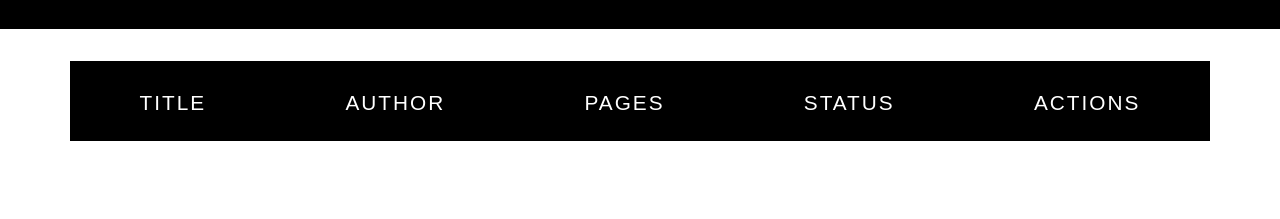
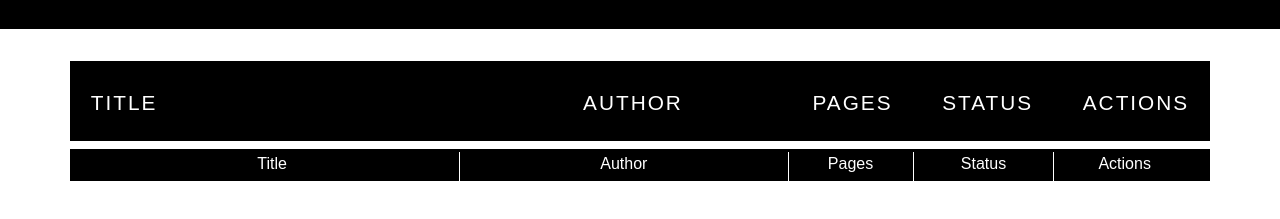
Before and after one commit to mesielepush/Js_Library, a plain HTML site: page index.html in a window 1280 px wide. Shown: the part 99-318 px from the top of the page. Drawn offline with nearby package versions, Linux system fonts and the light colour scheme.

Commit message:
template for books

```diff
--- a/app.js
+++ b/app.js
@@ -1,6 +1,7 @@
 let myLibrary = [];
 
-let Book = (args)=>{
+function Book(args){
+
     this.author = args.author;
     this.pages = args.pages;
     this.title = args.title;
@@ -16,3 +17,39 @@ let deleteBookFromLibrary = (index)=>{
 let updateStatusInLibrary = (index, status)=> {
 myLibrary[index].status = status;
 }
+
+let uno = new Book({
+    author:'pipi',
+    pages:245,
+    title:'Pipi popo',
+    status:false,
+    actions:false
+})
+add(uno)
+
+let dos = new Book({
+    author:'pichichi',
+    pages:654,
+    title:'popotitoti',
+    status:false,
+    actions:false
+})
+add(dos)
+
+console.log(myLibrary)
+console.log('lashdlkajshdlkj')
+function render(){
+    tableBody.innerHTML = '';
+    myLibrary.forEach((book) => {
+        template = `
+        <div class="container book d-flex text-center">
+            <span class='Title' >Title   </span>
+            <span class='Author' >Author  </span>
+            <span class='Pages'>Pages  </span>
+            <span class='Status'>Status  </span>
+            <span class='Actions'>Actions </span>
+        </div>`;
+
+    })
+}
+reder
--- a/css/style.scss
+++ b/css/style.scss
@@ -123,3 +123,50 @@ body {
         font-family: "Poppins", sans-serif;
     }
 }
+
+.book{
+  position: relative;
+  margin-top: 0.5rem;;
+
+  height: 2rem;
+  position: relative;
+  top:10rem;
+  background-color: rgb(0, 0, 0);;
+  span{
+      color:white;
+      font-family: "Poppins", sans-serif;
+      height: 100%;
+      position: relative;
+      top:0.2rem;
+  }
+}
+.Title{
+
+  width: 24rem!important;
+  height: 100%;
+  border-right: 1px solid white;
+}
+.Author{
+  position:relative;
+
+  width: 21rem;;
+  border-right: 1px solid white;
+
+}
+.Pages{
+
+  width: 8rem;;
+  border-right: 1px solid white;
+  ;
+}
+.Status{
+
+  border-right: 1px solid white;
+  width: 9rem;;
+
+}
+.Actions{
+
+  width: 9rem;
+
+}
--- a/index.html
+++ b/index.html
@@ -38,20 +38,27 @@
     </header>
 
       <div class="container test">
-          <div class="row column_names d-flex justify-content-around align-content-center">
-              <span class='nav__link'>Title</span>
-              <span class='nav__link'>Author</span>
+          <div class="row column_names d-flex justify-content-between align-content-center">
+              <span class='nav__link' style='margin-right: 17rem;;'>Title</span>
+              <span class='nav__link' style='margin-right: 11.5rem;position: relative;left: 6.5rem;'>Author</span>
               <span class='nav__link'>Pages</span>
               <span class='nav__link'>Status</span>
               <span class='nav__link'>Actions</span>
-
           </div>
       </div>
 
-    <!-- Optional JavaScript -->
-    <!-- jQuery first, then Popper.js, then Bootstrap JS -->
+      <div class="container book d-flex text-center">
+        <span class='Title' >Title   </span>
+        <span class='Author' >Author  </span>
+        <span class='Pages'>Pages  </span>
+        <span class='Status'>Status  </span>
+        <span class='Actions'>Actions </span>
+      </div>
+
+
     <script src="https://code.jquery.com/jquery-3.2.1.slim.min.js" integrity="sha384-KJ3o2DKtIkvYIK3UENzmM7KCkRr/rE9/Qpg6aAZGJwFDMVNA/GpGFF93hXpG5KkN" crossorigin="anonymous"></script>
     <script src="https://cdnjs.cloudflare.com/ajax/libs/popper.js/1.12.9/umd/popper.min.js" integrity="sha384-ApNbgh9B+Y1QKtv3Rn7W3mgPxhU9K/ScQsAP7hUibX39j7fakFPskvXusvfa0b4Q" crossorigin="anonymous"></script>
     <script src="https://maxcdn.bootstrapcdn.com/bootstrap/4.0.0/js/bootstrap.min.js" integrity="sha384-JZR6Spejh4U02d8jOt6vLEHfe/JQGiRRSQQxSfFWpi1MquVdAyjUar5+76PVCmYl" crossorigin="anonymous"></script>
+    <script src="app.js" defer></script>
   </body>
 </html>
```
Also changed, not shown: css/style.css, 1 other file.
